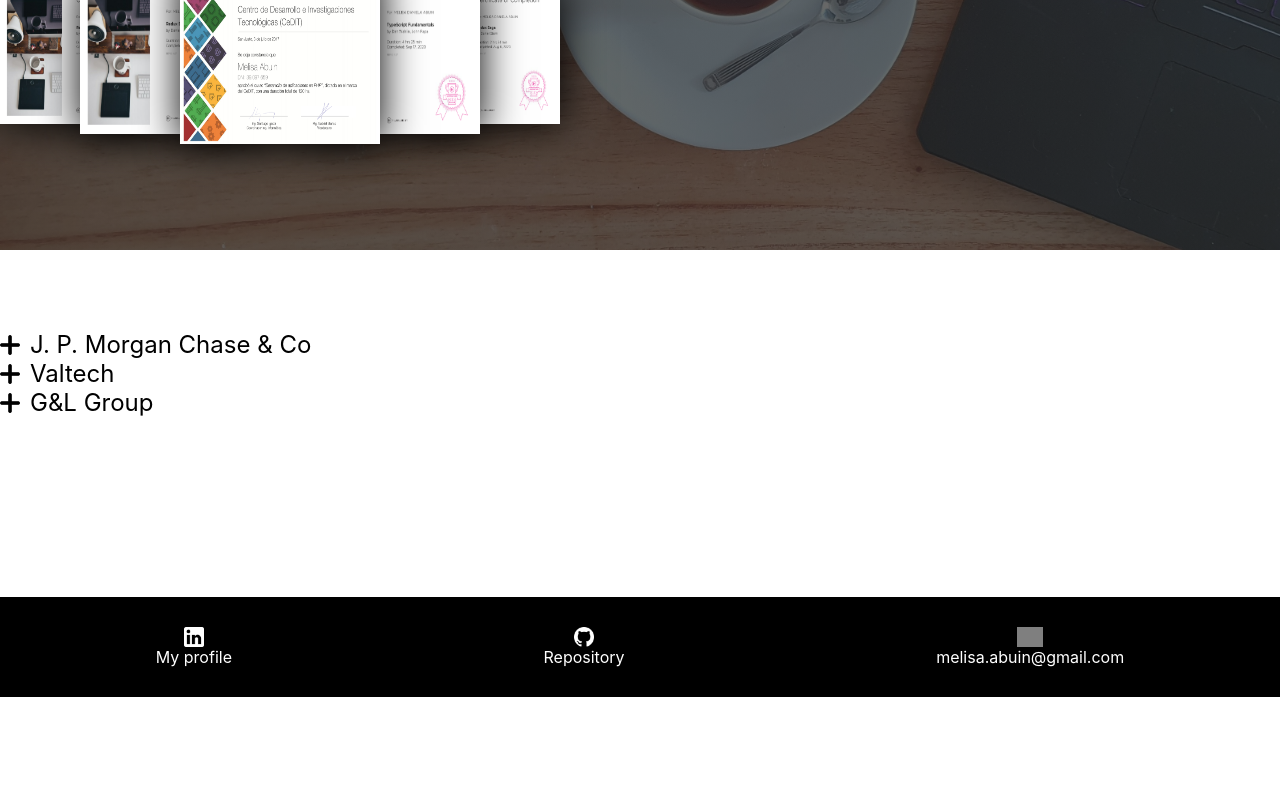
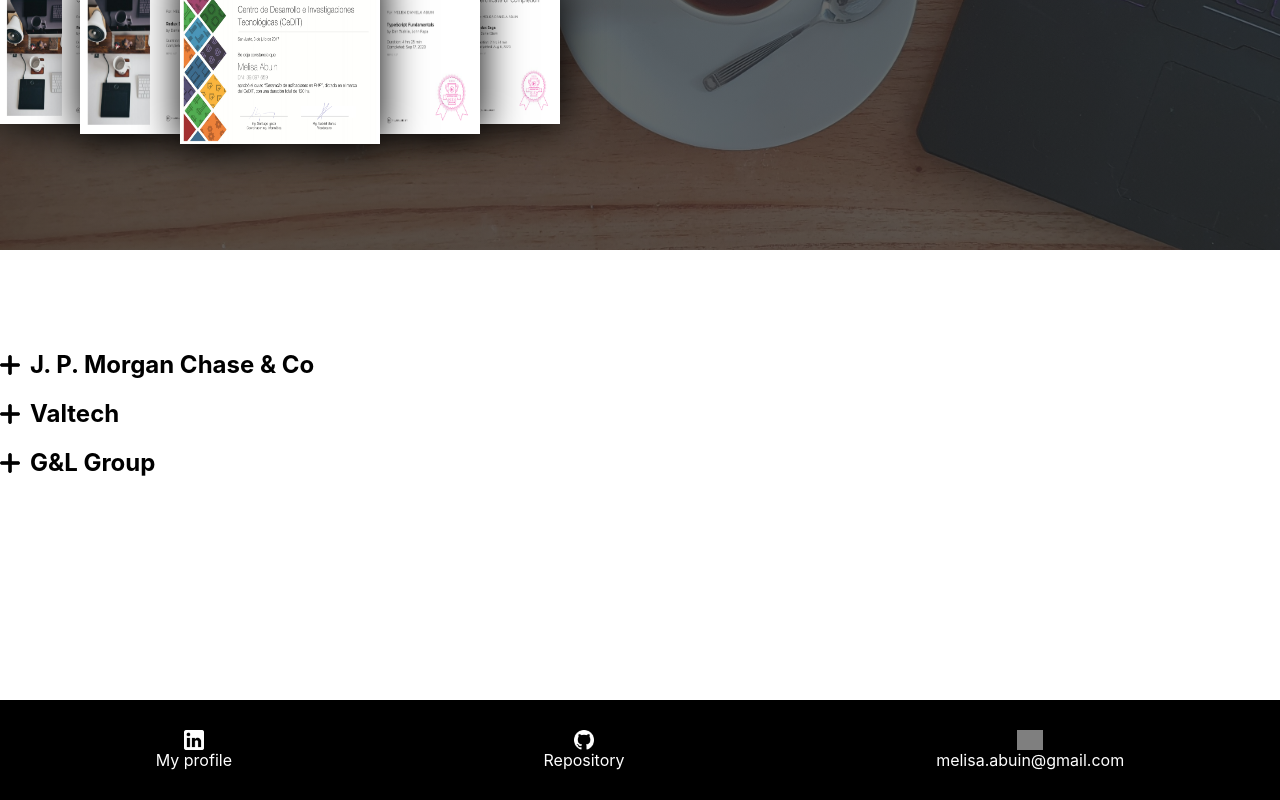
Before and after one commit to melisa-abuin/my-resume-online, a Next.js app: page / in a window 1280 px wide. Shown: the part 1851-2651 px from the top of the page. Before the commit the page ends 2548 px from the top, so only its background shows below. Built offline with nearby package versions, Linux system fonts and the light colour scheme; grey boxes are pictures that could not be loaded.

Commit message:
adding text to dropdowns

```diff
--- a/components/work-experience-section/background/index.js
+++ b/components/work-experience-section/background/index.js
@@ -3,9 +3,21 @@ import { Dropdown } from '..'
 
 
 const jobs = [
-  { title: 'jobs.jpmorgan', description: '' },
-  { title: 'jobs.valtech', description: '' },
-  { title: 'jobs.gyl', description: ''}
+  {
+    title: 'jobs.jpmorgan-title',
+    description: 'jobs.jpmorgan-description',
+    tags: []
+  },
+  {
+    title: 'jobs.valtech-title',
+    description: 'jobs.valtech-description' ,
+    tags: []
+  },
+  {
+    title: 'jobs.gyl-title',
+    description: 'jobs.gyl-description',
+    tags: []
+  }
 ]
 
 export default function Background() {
--- a/components/work-experience-section/background/styles.js
+++ b/components/work-experience-section/background/styles.js
@@ -4,7 +4,9 @@ import MediaQueries from '../../media-queries'
 export const Container = styled.div`
   width: 100%;
   max-width: 1300px;
-  padding: 80px 0 180px;
+  padding: 80px 0;
+  height: 450px;
+  box-sizing: border-box;
 `
 export const Wrapper =  styled.div`
   width: 100%;
--- a/components/work-experience-section/dropdown/styles.js
+++ b/components/work-experience-section/dropdown/styles.js
@@ -5,18 +5,22 @@ export const Container = styled.div`
   display: flex;
   flex-direction: column;
   width: 100%;
+  margin: 20px 0;
 `
 
 export const Title = styled.label`
   font-size: ${({ theme }) => theme.fonts.medium4};
   margin: 0 10px;
+  font-weight: bold;
 `
 export const Body = styled.div`
-
+  max-width: 650px;
+  padding: 20px 30px;
+  font-size: ${({ theme }) => theme.fonts.small6};
 `
 export const Icon = styled.img`
   height: 20px;
-
+  width: 20px;
 `
 export const Header = styled.div`
   display: flex;
--- a/translations/en/common.json
+++ b/translations/en/common.json
@@ -10,9 +10,12 @@
     "polo-background": "As a student of the National University of La Matanza, I participated in a program where the best qualified engineering students would take a job at the 'polo tecnológico' as developers. \n \nIn this first job I had the opportunity to participate in both research and development, contributing with ideas and knowledge acquired at the university. \n\nThe technology pole is an incredible project where teachers, students and companies work together to create and maintain a development environment that allows the professional and academic growth of the participants at the same time."
   },
   "jobs": {
-    "jpmorgan": "J. P. Morgan Chase & Co",
-    "valtech": "Valtech",
-    "gyl": "G&L Group"
+    "jpmorgan-title": "J. P. Morgan Chase & Co",
+    "jpmorgan-description": "In this position I have been working as a Front-end Engineer on a project developed using react & redux with saga as middleware. Which was also tested using Jest and Enzyme I've been able to provide an simple and easy to use interface to the users.",
+    "valtech-title": "Valtech",
+    "valtech-description": "Working as a React Developer I contributed to many web projects such as argentinian airlines and omint, where I had the chance to contribute with my kwnoledge and gain much expertise. What's more I was responsible to develop and deliver funcional applications using React & Redux, working everyday following the SCRUM metodology.",
+    "gyl-title": "G&L Group",
+    "gyl-description": "As a Full Stack Developer I worked on web projects and I+D applications. I was responsible to develop, modelate and deliver functional web apps using PHP for backend, SQL database and React & Redux for front-end."
   },
   "general": {
     "next": "Next",
```
